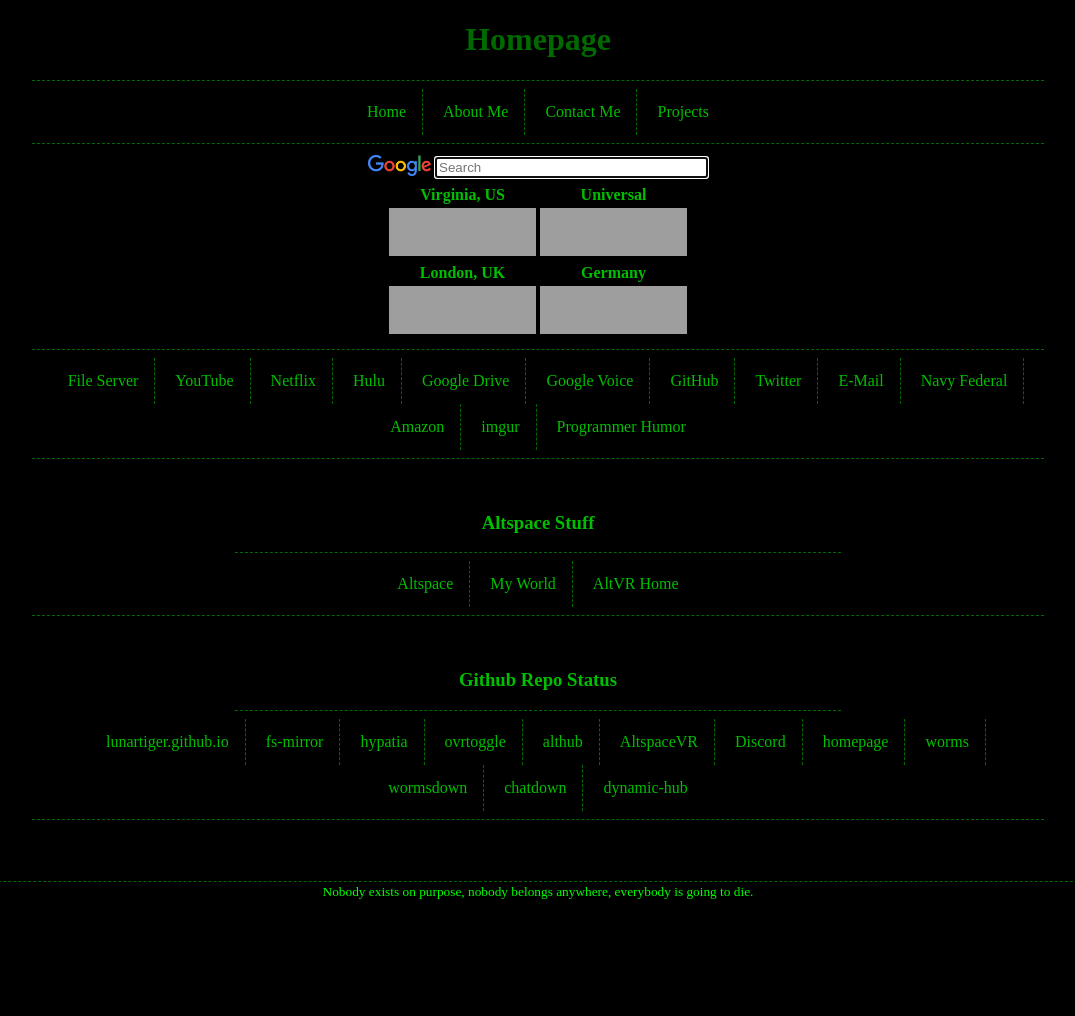
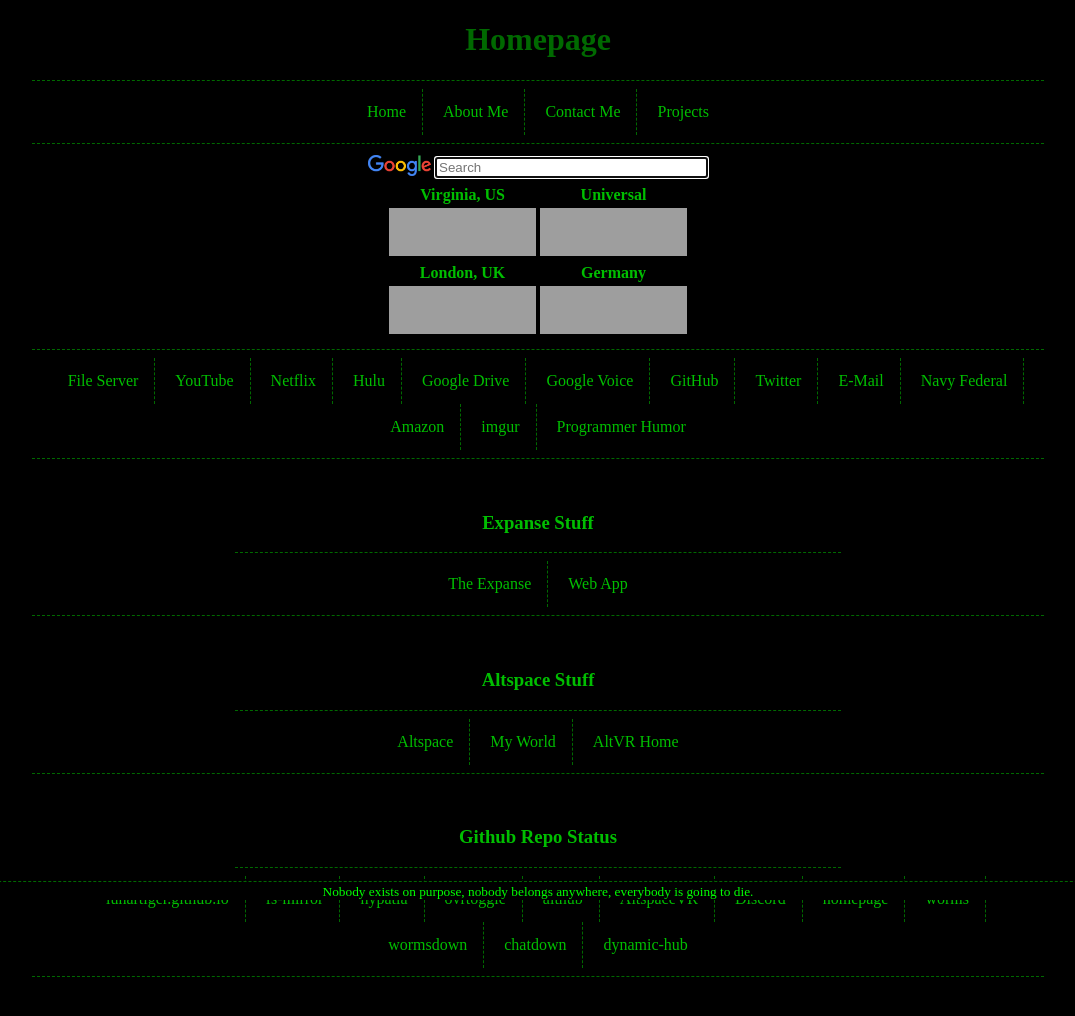
Before and after one commit to LunarTiger/homepage, a Jekyll site: the page built from index.md, in a window 1280 px wide, cut to the strip 0-1069 px from the top of the page. Shown: the top 1016 px of the strip, without its empty margins (102-1177 px from the left). Built offline with Jekyll 4.4.1, drawn with Linux system fonts in a browser that asks for light colours; some web fonts are replaced; our own code applies the rules of GitHub Pages for plain Markdown files; before the commit the page ends 912 px from its top, so only the background shows below that; grey boxes are pictures that could not be loaded.

Commit message:
Update index.md

```diff
--- a/index.md
+++ b/index.md
@@ -54,6 +54,16 @@
 </nav>
 <hr />
 <br>
+<h3 id='expanse_stuff'>Expanse Stuff</h3>
+<hr style="width:60%" />
+<nav>
+	<ul class="navbar">
+		<li class="navbar"><a href="https://theexpanse.app/">The Expanse</a></li>
+		<li class="navbar"><a href="https://app.theexpanse.app/">Web App</a></li>
+	</ul>
+</nav>
+<hr />
+<br>
 <h3 id='altspace_stuff'>Altspace Stuff</h3>
 <hr style="width:60%" />
 <nav>
```
